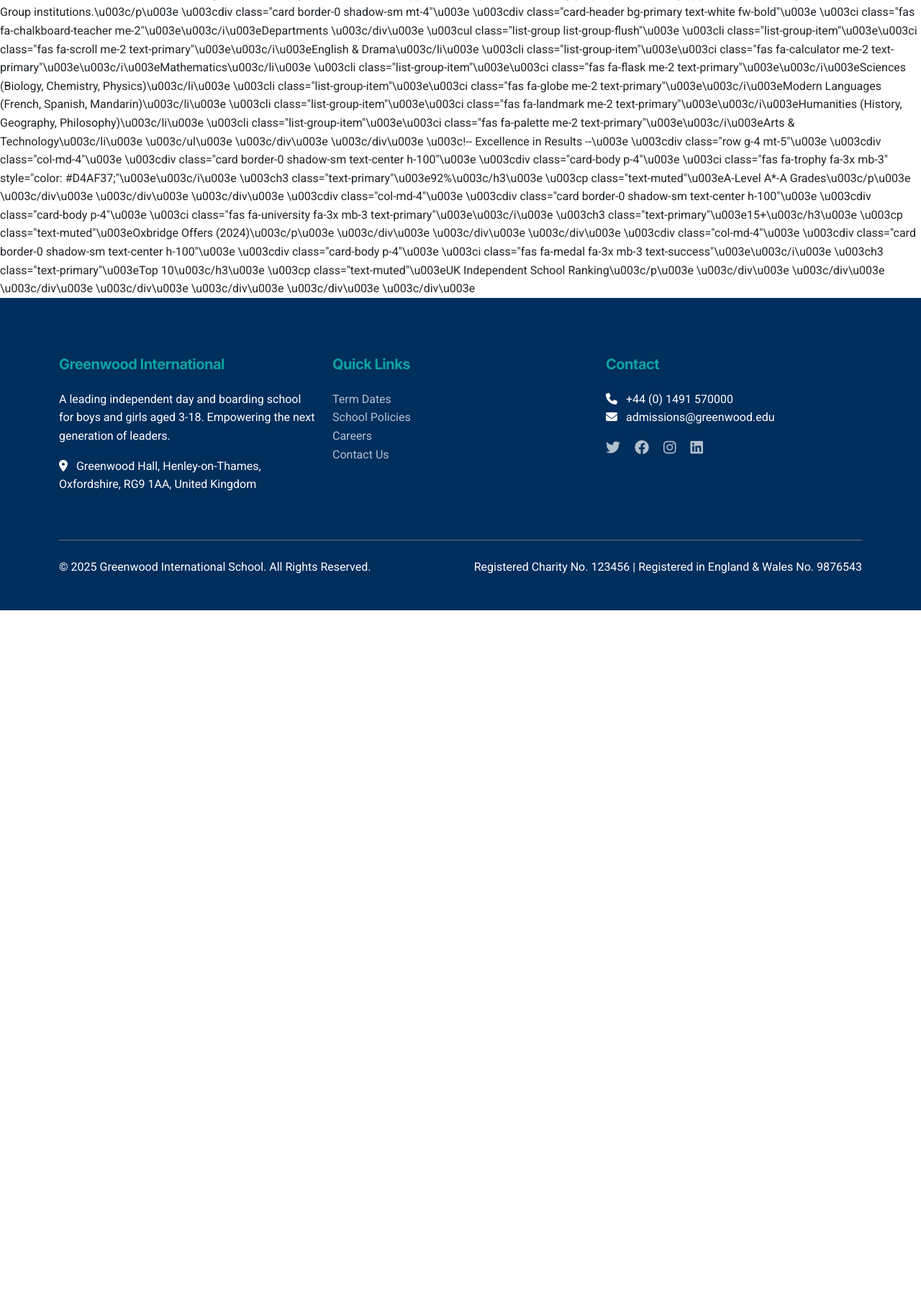
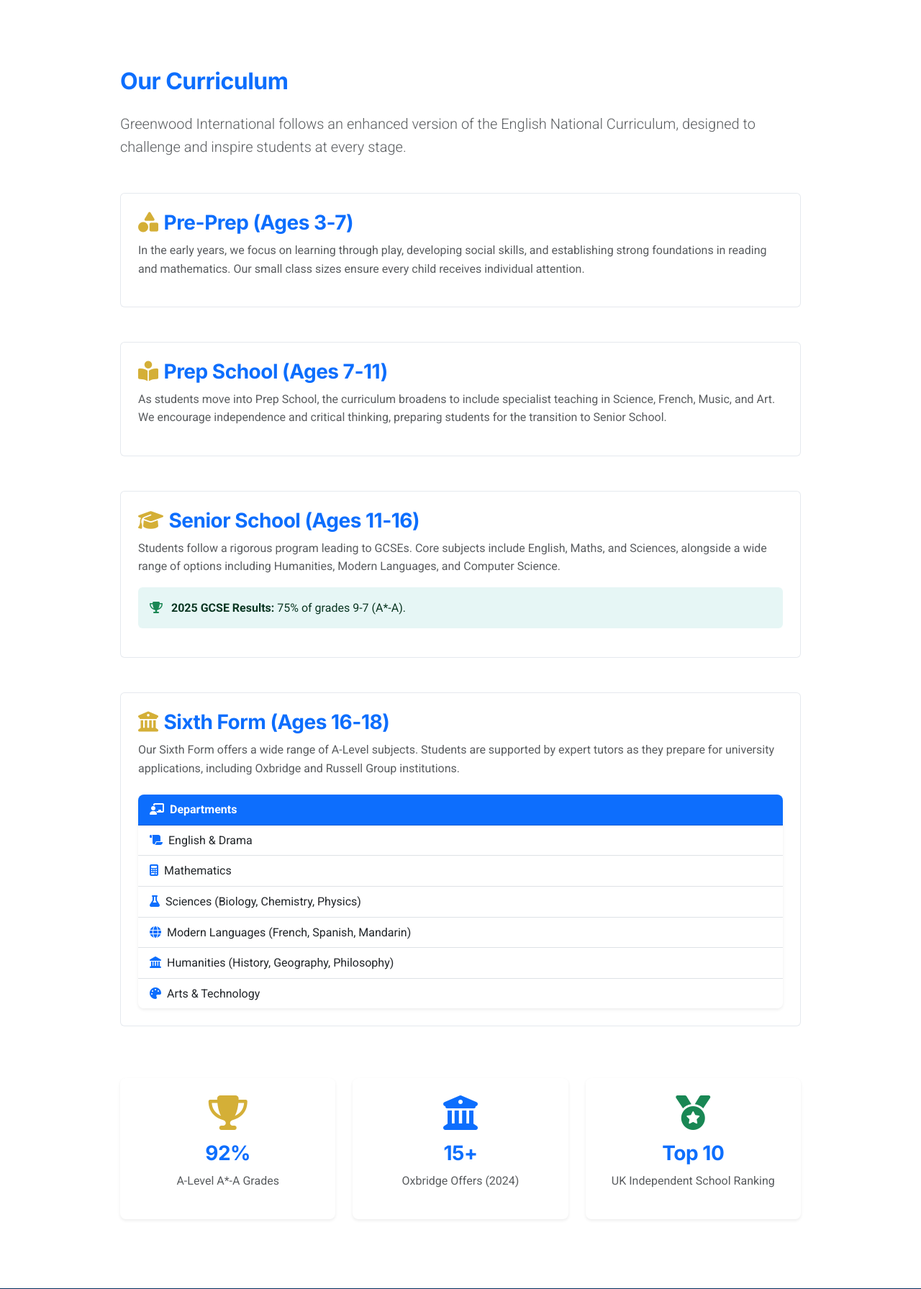
Before and after one commit to sanchitmahant/School-Activity-Booking-System, a Flask app: page /academic in a window 1280 px wide. Shown: the part 586-2377 px from the top of the page at 72% size. Before the commit the page ends 1434 px from the top, so only its background shows below. Run offline with Flask 3, Linux system fonts and the light colour scheme; some libraries are stand-ins or nearby versions.

Commit message:
fix: Academic page HTML rendering issue

```diff
--- a/templates/school/academic.html
+++ b/templates/school/academic.html
@@ -3,112 +3,105 @@
 {% block title %}Academic Excellence{% endblock %}
 
 {% block content %}
-\u003cdiv class="hero-section" style="height: 60vh;"\u003e
-\u003cdiv class="hero-bg"
-style="background: linear-gradient(rgba(0,46,93,0.7), rgba(0,46,93,0.6)),
-url('https://images.unsplash.com/photo-1523050854058-8df90110c9f1?ixlib=rb-1.2.1&auto=format&fit=crop&w=1920&q=80');
-background-size: cover; background-position: center;"\u003e
-\u003c/div\u003e
-\u003cdiv class="container text-center"\u003e
-\u003ch1 class="display-3 hero-title fade-in-up"\u003eAcademic Excellence\u003c/h1\u003e
-\u003cp class="hero-subtitle fade-in-up delay-1"\u003eInspiring a Lifelong Love of Learning\u003c/p\u003e
-\u003c/div\u003e
-\u003c/div\u003e
+<div class="hero-section" style="height: 60vh;">
+    <div class="hero-bg"
+        style="background: linear-gradient(rgba(0,46,93,0.7), rgba(0,46,93,0.6)), url('https://images.unsplash.com/photo-1523050854058-8df90110c9f1?ixlib=rb-1.2.1&auto=format&fit=crop&w=1920&q=80'); background-size: cover; background-position: center;">
+    </div>
+    <div class="container text-center">
+        <h1 class="display-3 hero-title fade-in-up">Academic Excellence</h1>
+        <p class="hero-subtitle fade-in-up delay-1">Inspiring a Lifelong Love of Learning</p>
+    </div>
+</div>
 
-\u003cdiv class="container section-padding"\u003e
-\u003cdiv class="row"\u003e
-\u003cdiv class="col-lg-10 mx-auto"\u003e
-\u003ch2 class="mb-4 text-primary"\u003eOur Curriculum\u003c/h2\u003e
-\u003cp class="lead text-muted mb-5"\u003eGreenwood International follows an enhanced version of the English National
-Curriculum, designed to challenge and inspire students at every stage.\u003c/p\u003e
+<div class="container section-padding">
+    <div class="row">
+        <div class="col-lg-10 mx-auto">
+            <h2 class="mb-4 text-primary">Our Curriculum</h2>
+            <p class="lead text-muted mb-5">Greenwood International follows an enhanced version of the English National
+                Curriculum, designed to challenge and inspire students at every stage.</p>
 
-\u003cdiv class="mb-5 hover-3d p-4 glass-panel light rounded"\u003e
-\u003ch3 class="text-primary"\u003e\u003ci class="fas fa-shapes me-2 text-gold"\u003e\u003c/i\u003ePre-Prep (Ages
-3-7)\u003c/h3\u003e
-\u003cp class="text-muted"\u003eIn the early years, we focus on learning through play, developing social skills,
-and establishing strong foundations in reading and mathematics. Our small class sizes ensure every
-child receives individual attention.\u003c/p\u003e
-\u003c/div\u003e
+            <div class="mb-5 hover-3d p-4 glass-panel light rounded">
+                <h3 class="text-primary"><i class="fas fa-shapes me-2 text-gold"></i>Pre-Prep (Ages 3-7)</h3>
+                <p class="text-muted">In the early years, we focus on learning through play, developing social skills,
+                    and establishing strong foundations in reading and mathematics. Our small class sizes ensure every
+                    child receives individual attention.</p>
+            </div>
 
-\u003cdiv class="mb-5 hover-3d p-4 glass-panel light rounded"\u003e
-\u003ch3 class="text-primary"\u003e\u003ci class="fas fa-book-reader me-2 text-gold"\u003e\u003c/i\u003ePrep School
-(Ages 7-11)\u003c/h3\u003e
-\u003cp class="text-muted"\u003eAs students move into Prep School, the curriculum broadens to include specialist
-teaching in Science, French, Music, and Art. We encourage independence and critical thinking,
-preparing students for the transition to Senior School.\u003c/p\u003e
-\u003c/div\u003e
+            <div class="mb-5 hover-3d p-4 glass-panel light rounded">
+                <h3 class="text-primary"><i class="fas fa-book-reader me-2 text-gold"></i>Prep School (Ages 7-11)</h3>
+                <p class="text-muted">As students move into Prep School, the curriculum broadens to include specialist
+                    teaching in Science, French, Music, and Art. We encourage independence and critical thinking,
+                    preparing students for the transition to Senior School.</p>
+            </div>
 
-\u003cdiv class="mb-5 hover-3d p-4 glass-panel light rounded"\u003e
-\u003ch3 class="text-primary"\u003e\u003ci class="fas fa-graduation-cap me-2 text-gold"\u003e\u003c/i\u003eSenior School
-(Ages 11-16)\u003c/h3\u003e
-\u003cp class="text-muted mb-3"\u003eStudents follow a rigorous program leading to GCSEs. Core subjects include
-English, Maths, and Sciences, alongside a wide range of options including Humanities, Modern
-Languages, and Computer Science.\u003c/p\u003e
-\u003cdiv class="alert alert-success border-0" style="background: rgba(13, 164, 159, 0.1);"\u003e
-\u003ci class="fas fa-trophy text-success me-2"\u003e\u003c/i\u003e \u003cstrong\u003e2025 GCSE
-Results:\u003c/strong\u003e 75% of grades 9-7 (A*-A).
-\u003c/div\u003e
-\u003c/div\u003e
+            <div class="mb-5 hover-3d p-4 glass-panel light rounded">
+                <h3 class="text-primary"><i class="fas fa-graduation-cap me-2 text-gold"></i>Senior School (Ages 11-16)
+                </h3>
+                <p class="text-muted mb-3">Students follow a rigorous program leading to GCSEs. Core subjects include
+                    English, Maths, and Sciences, alongside a wide range of options including Humanities, Modern
+                    Languages, and Computer Science.</p>
+                <div class="alert alert-success border-0" style="background: rgba(13, 164, 159, 0.1);">
+                    <i class="fas fa-trophy text-success me-2"></i> <strong>2025 GCSE Results:</strong> 75% of grades
+                    9-7 (A*-A).
+                </div>
+            </div>
 
-\u003cdiv class="mb-5 hover-3d p-4 glass-panel light rounded"\u003e
-\u003ch3 class="text-primary"\u003e\u003ci class="fas fa-university me-2 text-gold"\u003e\u003c/i\u003eSixth Form (Ages
-16-18)\u003c/h3\u003e
-\u003cp class="text-muted mb-3"\u003eOur Sixth Form offers a wide range of A-Level subjects. Students are
-supported by expert tutors as they prepare for university applications, including Oxbridge and
-Russell Group institutions.\u003c/p\u003e
+            <div class="mb-5 hover-3d p-4 glass-panel light rounded">
+                <h3 class="text-primary"><i class="fas fa-university me-2 text-gold"></i>Sixth Form (Ages 16-18)</h3>
+                <p class="text-muted mb-3">Our Sixth Form offers a wide range of A-Level subjects. Students are
+                    supported by expert tutors as they prepare for university applications, including Oxbridge and
+                    Russell Group institutions.</p>
 
-\u003cdiv class="card border-0 shadow-sm mt-4"\u003e
-\u003cdiv class="card-header bg-primary text-white fw-bold"\u003e
-\u003ci class="fas fa-chalkboard-teacher me-2"\u003e\u003c/i\u003eDepartments
-\u003c/div\u003e
-\u003cul class="list-group list-group-flush"\u003e
-\u003cli class="list-group-item"\u003e\u003ci class="fas fa-scroll me-2 text-primary"\u003e\u003c/i\u003eEnglish &
-Drama\u003c/li\u003e
-\u003cli class="list-group-item"\u003e\u003ci class="fas fa-calculator me-2
-text-primary"\u003e\u003c/i\u003eMathematics\u003c/li\u003e
-\u003cli class="list-group-item"\u003e\u003ci class="fas fa-flask me-2 text-primary"\u003e\u003c/i\u003eSciences
-(Biology, Chemistry, Physics)\u003c/li\u003e
-\u003cli class="list-group-item"\u003e\u003ci class="fas fa-globe me-2 text-primary"\u003e\u003c/i\u003eModern Languages
-(French, Spanish, Mandarin)\u003c/li\u003e
-\u003cli class="list-group-item"\u003e\u003ci class="fas fa-landmark me-2 text-primary"\u003e\u003c/i\u003eHumanities
-(History, Geography, Philosophy)\u003c/li\u003e
-\u003cli class="list-group-item"\u003e\u003ci class="fas fa-palette me-2 text-primary"\u003e\u003c/i\u003eArts &
-Technology\u003c/li\u003e
-\u003c/ul\u003e
-\u003c/div\u003e
-\u003c/div\u003e
+                <div class="card border-0 shadow-sm mt-4">
+                    <div class="card-header bg-primary text-white fw-bold">
+                        <i class="fas fa-chalkboard-teacher me-2"></i>Departments
+                    </div>
+                    <ul class="list-group list-group-flush">
+                        <li class="list-group-item"><i class="fas fa-scroll me-2 text-primary"></i>English & Drama</li>
+                        <li class="list-group-item"><i class="fas fa-calculator me-2 text-primary"></i>Mathematics</li>
+                        <li class="list-group-item"><i class="fas fa-flask me-2 text-primary"></i>Sciences (Biology,
+                            Chemistry, Physics)</li>
+                        <li class="list-group-item"><i class="fas fa-globe me-2 text-primary"></i>Modern Languages
+                            (French, Spanish, Mandarin)</li>
+                        <li class="list-group-item"><i class="fas fa-landmark me-2 text-primary"></i>Humanities
+                            (History, Geography, Philosophy)</li>
+                        <li class="list-group-item"><i class="fas fa-palette me-2 text-primary"></i>Arts & Technology
+                        </li>
+                    </ul>
+                </div>
+            </div>
 
-\u003c!-- Excellence in Results --\u003e
-\u003cdiv class="row g-4 mt-5"\u003e
-\u003cdiv class="col-md-4"\u003e
-\u003cdiv class="card border-0 shadow-sm text-center h-100"\u003e
-\u003cdiv class="card-body p-4"\u003e
-\u003ci class="fas fa-trophy fa-3x mb-3" style="color: #D4AF37;"\u003e\u003c/i\u003e
-\u003ch3 class="text-primary"\u003e92%\u003c/h3\u003e
-\u003cp class="text-muted"\u003eA-Level A*-A Grades\u003c/p\u003e
-\u003c/div\u003e
-\u003c/div\u003e
-\u003c/div\u003e
-\u003cdiv class="col-md-4"\u003e
-\u003cdiv class="card border-0 shadow-sm text-center h-100"\u003e
-\u003cdiv class="card-body p-4"\u003e
-\u003ci class="fas fa-university fa-3x mb-3 text-primary"\u003e\u003c/i\u003e
-\u003ch3 class="text-primary"\u003e15+\u003c/h3\u003e
-\u003cp class="text-muted"\u003eOxbridge Offers (2024)\u003c/p\u003e
-\u003c/div\u003e
-\u003c/div\u003e
-\u003c/div\u003e
-\u003cdiv class="col-md-4"\u003e
-\u003cdiv class="card border-0 shadow-sm text-center h-100"\u003e
-\u003cdiv class="card-body p-4"\u003e
-\u003ci class="fas fa-medal fa-3x mb-3 text-success"\u003e\u003c/i\u003e
-\u003ch3 class="text-primary"\u003eTop 10\u003c/h3\u003e
-\u003cp class="text-muted"\u003eUK Independent School Ranking\u003c/p\u003e
-\u003c/div\u003e
-\u003c/div\u003e
-\u003c/div\u003e
-\u003c/div\u003e
-\u003c/div\u003e
-\u003c/div\u003e
-\u003c/div\u003e
+            <!-- Excellence in Results -->
+            <div class="row g-4 mt-5">
+                <div class="col-md-4">
+                    <div class="card border-0 shadow-sm text-center h-100">
+                        <div class="card-body p-4">
+                            <i class="fas fa-trophy fa-3x mb-3" style="color: #D4AF37;"></i>
+                            <h3 class="text-primary">92%</h3>
+                            <p class="text-muted">A-Level A*-A Grades</p>
+                        </div>
+                    </div>
+                </div>
+                <div class="col-md-4">
+                    <div class="card border-0 shadow-sm text-center h-100">
+                        <div class="card-body p-4">
+                            <i class="fas fa-university fa-3x mb-3 text-primary"></i>
+                            <h3 class="text-primary">15+</h3>
+                            <p class="text-muted">Oxbridge Offers (2024)</p>
+                        </div>
+                    </div>
+                </div>
+                <div class="col-md-4">
+                    <div class="card border-0 shadow-sm text-center h-100">
+                        <div class="card-body p-4">
+                            <i class="fas fa-medal fa-3x mb-3 text-success"></i>
+                            <h3 class="text-primary">Top 10</h3>
+                            <p class="text-muted">UK Independent School Ranking</p>
+                        </div>
+                    </div>
+                </div>
+            </div>
+        </div>
+    </div>
+</div>
 {% endblock %}
```
